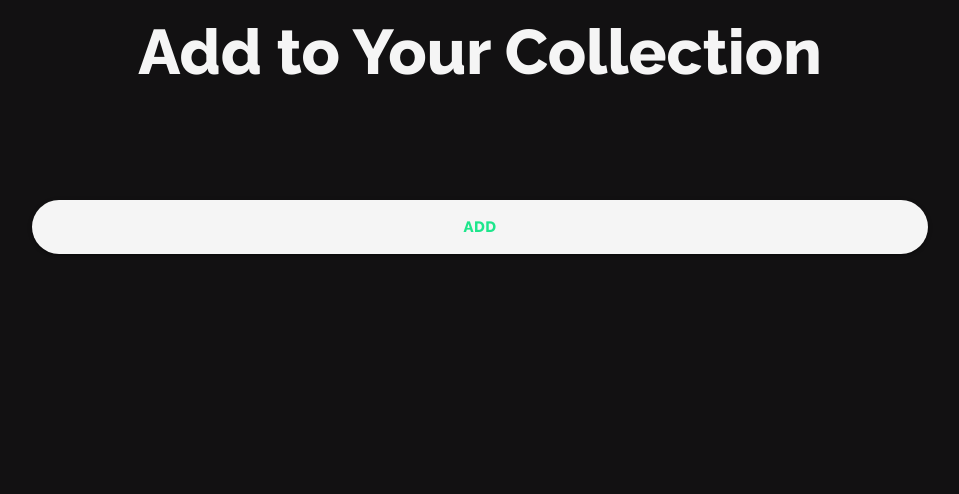
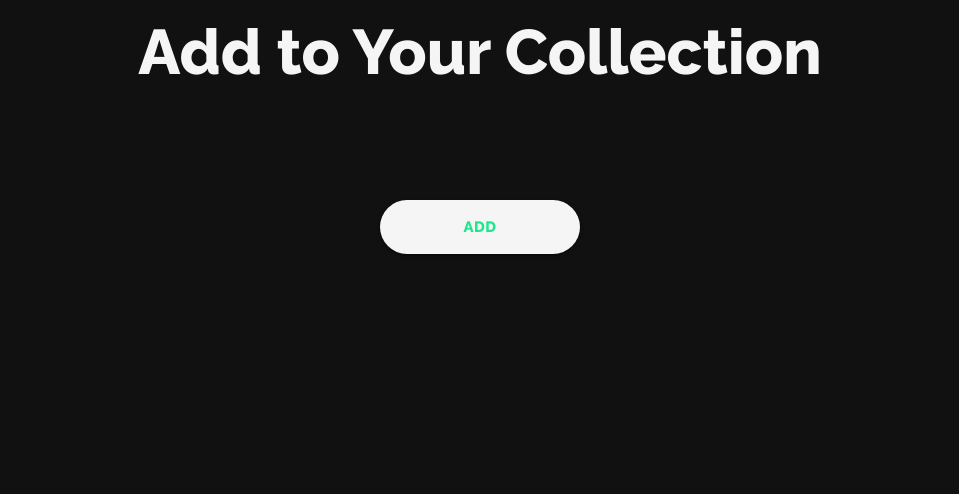
Before and after one commit to vonbell/vint, a Django app: page /vinyls/ in a window 1280 px wide. Shown: the part 214-708 px from the top of the page, without its empty margins (160-1119 px from the left). Run offline with Django 4.2, Linux system fonts and the light colour scheme; data that the repository does not hold is empty; some web fonts are replaced.

Commit message:
fixed button width

```diff
--- a/main_app/static/css/style.css
+++ b/main_app/static/css/style.css
@@ -86,7 +86,7 @@ footer {
     background-color: whitesmoke;
     color: rgb(30,230,140);
     border-radius: 40px;
-    width: 100%;
+    width: 200px;
 }
 
 /* ============================================================================================ */
```
